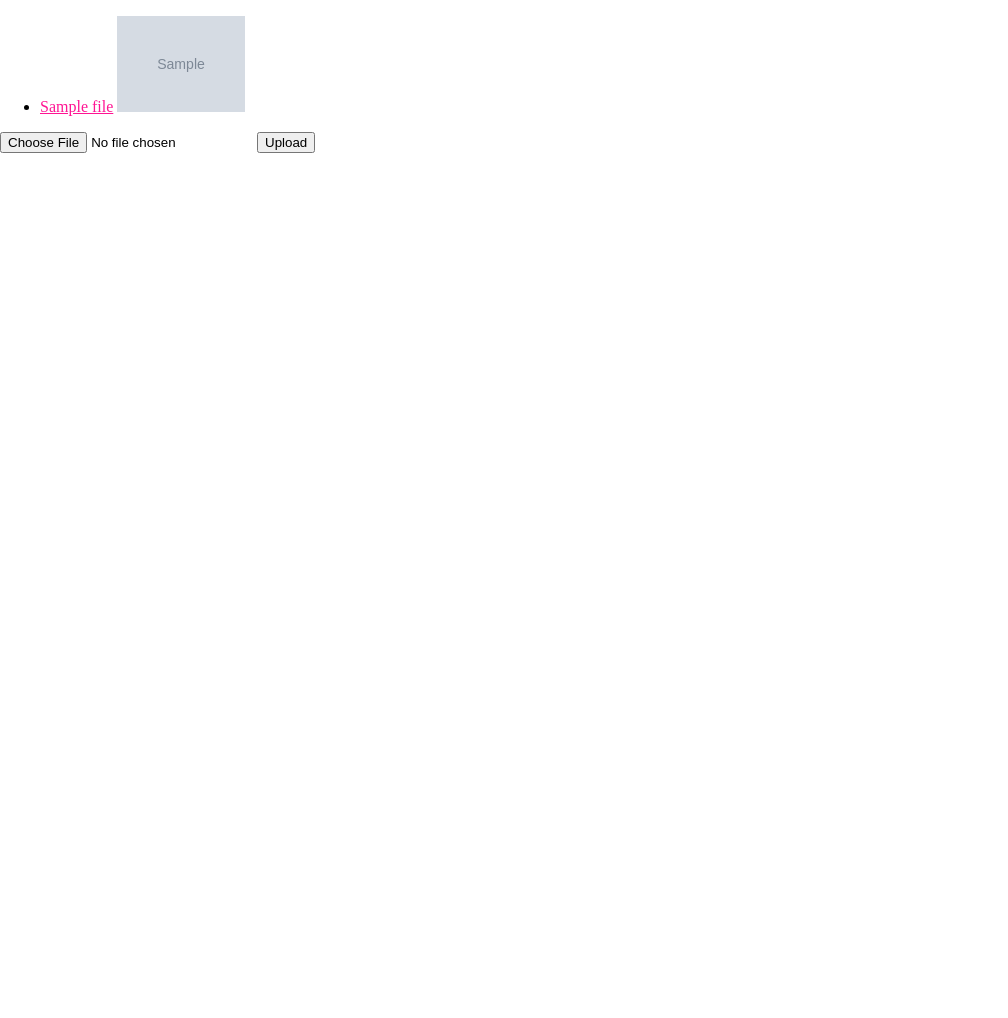
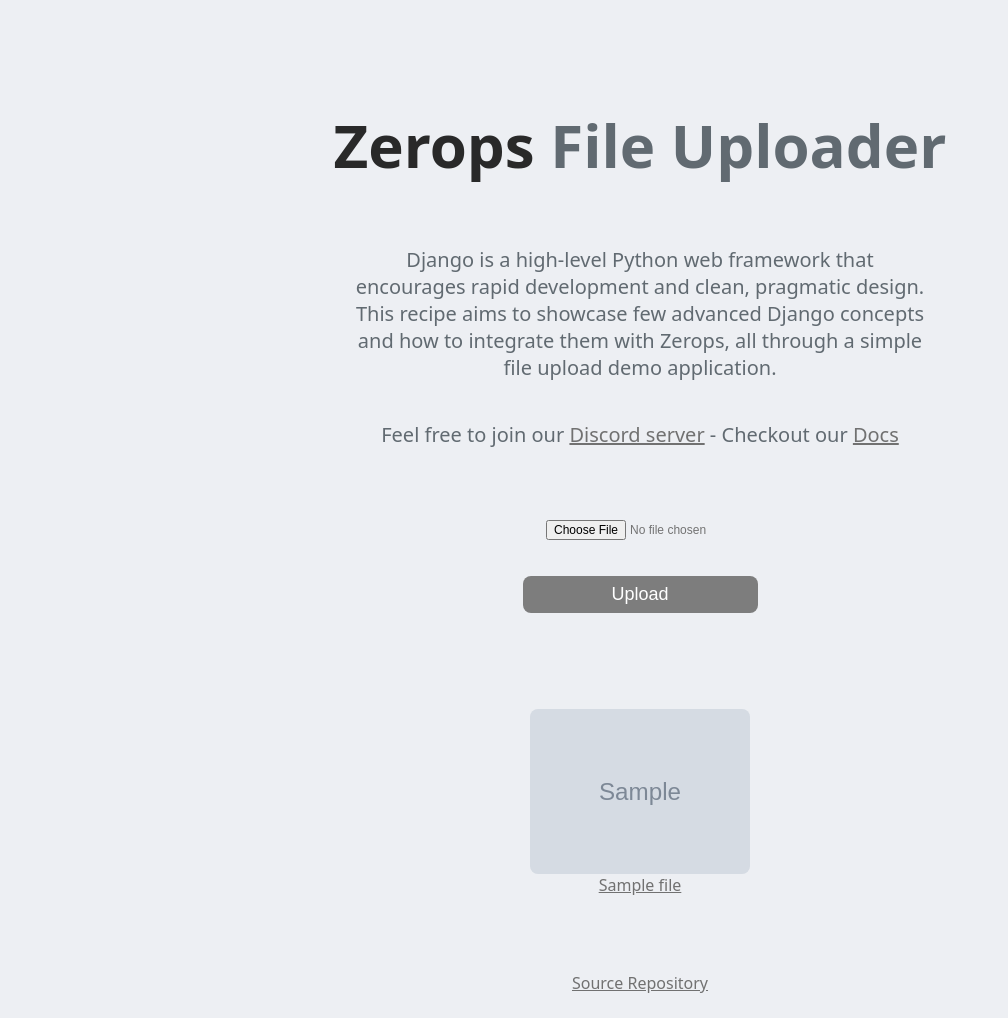
Before and after one commit to zeropsio/recipe-django, a Django app: template files/templates/files/index.html in a window 1280 px wide. Shown: the whole page, without its empty margins (0-1008 px from the left). Before the commit the page ends 153 px from the top, so only its background shows below. Run offline with Django 3.2, Linux system fonts and the light colour scheme; the template is opened without the code that fills it: most values are stand-ins (such as "Sample title", 1, 10 or a date in 2020); grey boxes marked "Sample" are stand-in pictures.

Commit message:
feat: rough work

```diff
--- a/files/static/files/style.css
+++ b/files/static/files/style.css
@@ -1,8 +1,113 @@
 a {
-    color: deeppink;
+    color: rgb(113, 113, 113);
 }
 
-.container {
-    margin: auto;
-    max-width: 1280px;
+body {
+    font-family: system-ui, -apple-system, BlinkMacSystemFont, 'Segoe UI', Roboto, Oxygen, Ubuntu, Cantarell, 'Open Sans', 'Helvetica Neue', sans-serif;
+    margin-top: 4rem;
+    background-color: #EDEFF3;
+    display: flex;
+    flex-direction: column;
+    justify-content: center;
 }
+
+h1 {
+    color: #292929;
+    text-align: center;
+    font-size: 60px;
+}
+
+p {
+    text-align: center;
+}
+
+.secondary-text {
+    color: #616A71;
+}
+
+form {
+    display: flex;
+    flex-direction: column;
+    padding: 3rem;
+    justify-content: center;
+    max-width: 600px;
+}
+
+input {
+    display: flex;
+    justify-content: center;
+    border: none;
+    color: #fff;
+}
+
+.btn {
+    background-color: rgb(125, 125, 125);
+    font-size: 18px;
+    padding: 0.5rem;
+    border-radius: 8px;
+    cursor: pointer;
+}
+
+.btn:hover {
+    transition: 300ms;
+    transition-duration: 300ms;
+    background-color: rgb(115, 115, 115);
+}
+
+.file-input {
+    color: rgb(115, 115, 115);
+    padding: 0.25rem;
+    font-size: 12px;
+    margin-bottom: 2rem;
+    width: 80%;
+    margin-left: auto;
+    margin-right: auto;
+}
+
+.form-container {
+    display: flex;
+    justify-content: center;
+}
+
+.imgcontent {
+    margin-top: 3rem;
+    display: flex;
+    justify-content: center;
+    width: 55%;
+    margin-left: auto;
+    margin-right: auto;
+}
+
+.image-section {
+    gap: 20px;
+}
+
+img {
+    border-radius: 8px;
+    display: block;
+    margin-left: auto;
+    margin-right: auto;
+    width: 55%;
+}
+
+/* .images {
+} */
+
+.filelink {
+    display: block;
+    text-align: center;
+    margin-bottom: 3.75rem;
+}
+
+.header-content {
+    width: 45%;
+    margin-right: auto;
+    color: #616A71;
+    margin-left: auto;
+    text-align: center;
+    font-size: 20px;
+}
+
+.back {
+    margin-left: 8rem;
+}
--- a/files/templates/files/detail.html
+++ b/files/templates/files/detail.html
@@ -1,7 +1,7 @@
 {% extends 'files/layout.html' %}
 
 {% block content %}
-<a href="{% url 'files:index' %}">Back to index</a>
+<a class="back" href="{% url 'files:index' %}">Back to index</a>
 <div>
     <h1>{{ file }}</h1>
     <p><a href="{{ file.file.url }}">{{ file.file.name }}</a> uploaded at <i>{{ file.uploaded_at }}</i></p>
--- a/files/templates/files/index.html
+++ b/files/templates/files/index.html
@@ -1,22 +1,34 @@
 {% extends 'files/layout.html' %}
+{% load static %}
+
+<link rel="stylesheet" href="{% static 'files/style.css' %}">
 
 {% block content %}
-{% if latest_files_list %}
-    <ul>
-        {% for file in latest_files_list %}
-            <li>
-                <a href="{% url 'files:detail' file.id %}">{{ file.file.name }}</a>
-                <i><img src="{{ file.file.url }}" alt="no preview available, file is not an image" width="128"/></i>
-            </li>
-        {% endfor %}
-    </ul>
-{% else %}
-    <p>No files uploaded yet.</p>
-{% endif %}
-
+<h1>Zerops <span class="secondary-text">File Uploader</span></h1>
+<p class="header-content">Django is a high-level Python web framework that encourages rapid development and clean, pragmatic design. This recipe aims to showcase few advanced Django concepts and how to integrate them with Zerops, all through a simple file upload demo application.</p>
+<p class="header-content">Feel free to join our <a href="https://discord.gg/xxzmJSDKPT" target="_blank">Discord server</a> - Checkout our  <a href="https://docs.zerops.io" target="_blank">Docs</a></p>
+{% comment %} Add Docs and Discord Server Button {% endcomment %}
+<div class="form-container">
 <form action="{% url 'files:upload' %}" method="post" enctype="multipart/form-data">
     {% csrf_token %}
-    <input type="file" name="file"/>
-    <input type="submit" value="Upload"/>
+    <input class="file-input" type="file" name="file"/>
+    <input class="btn" type="submit" value="Upload"/>
 </form>
+</div>
+
+{% if latest_files_list %}
+    <div class="imgcontent">
+        <div class="image-section">
+            {% for file in latest_files_list %}
+            <div class="images">
+            <img src="{{ file.file.url }}" alt="no preview available, file is not an image" width="256"/>
+            <a class="filelink" href="{% url 'files:detail' file.id %}">{{ file.file.name }}</a>
+            </div>
+            {% endfor %}
+        </div>
+    </div>
+{% else %}
+    <p class="nofile">No file uploaded yet.</p>
+{% endif %}
+    <p><a target="_blank" href="https://github.com/zeropsio/recipe-django">Source Repository</a></p>
 {% endblock %}
--- a/files/templates/files/layout.html
+++ b/files/templates/files/layout.html
@@ -3,8 +3,10 @@
 <!DOCTYPE html>
 <html lang="en">
 <head>
+    <meta charset="UTF-8">
+    <meta name="viewport" content="width=device-width, initial-scale=1.0">
     <link rel="icon" href="{% static 'files/favicon.ico' %}">
-    <title>File Uploads</title>
+    <title>{% block title %}File Uploads{% endblock %}</title>
     <link rel="stylesheet" href="{% static 'files/style.css' %}">
 </head>
 <body class="container">
```
